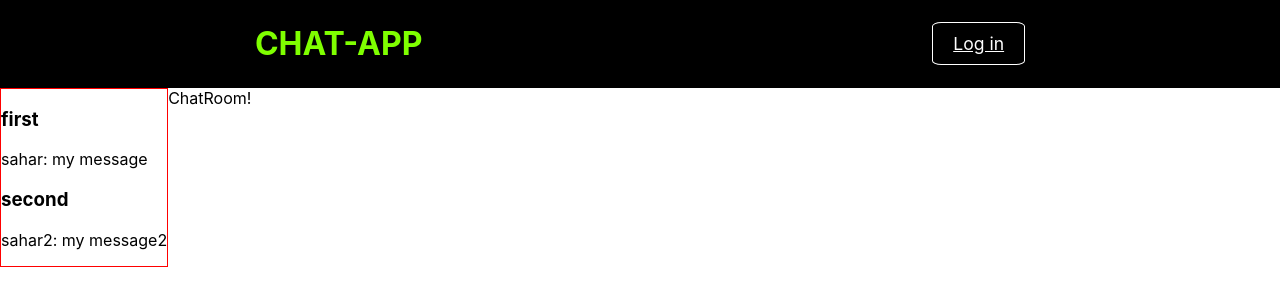
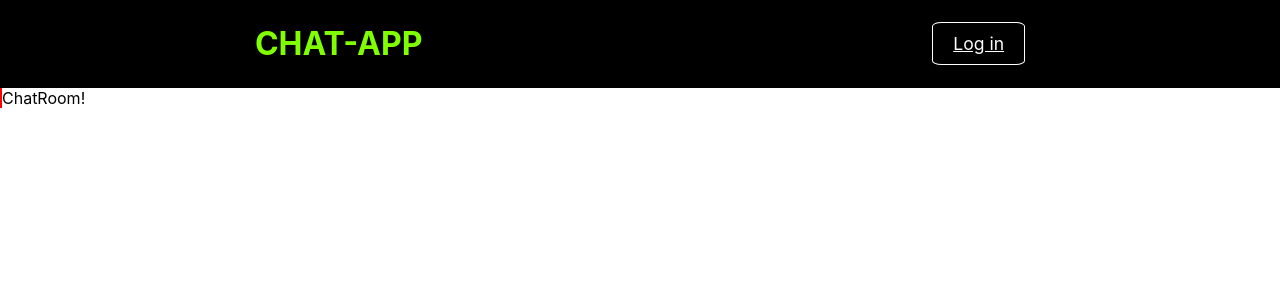
Before and after one commit to sahar227/Chat-app, a React (Create React App) app in the folder src/client/: page / in a window 1280 px wide. Shown: the top 306 px of the page. Built offline with nearby package versions, Linux system fonts and the light colour scheme.

Commit message:
Retrieve chatrooms for user from server

```diff
--- a/src/client/src/App.js
+++ b/src/client/src/App.js
@@ -1,57 +1,52 @@
-import React, { useEffect, useState } from 'react'
-import Header from './components/Header/Header';
+import React, { useEffect, useState, useMemo } from "react";
+import Header from "./components/Header/Header";
 import socketIOClient from "socket.io-client";
-import {URL} from './configs';
-import ChatList from './components/ChatList/ChatList';
-import ChatRoom from './components/ChatRoom/ChatRoom';
+import { URL } from "./configs";
+import api from "./apis/api";
+import ChatList from "./components/ChatList/ChatList";
+import ChatRoom from "./components/ChatRoom/ChatRoom";
 
-
-const chats = [
-    {
-        id: 1,
-        roomName: 'first',
-        lastMessage: {
-            author: 'sahar',
-            content: 'my message'
-        }
-    },
-    {
-        id: 2,
-        roomName: 'second',
-        lastMessage: {
-            author: 'sahar2',
-            content: 'my message2'
-        }
-    }
-];
 export default function App() {
   const [token, setToken] = useState(null);
+  const [chats, setChats] = useState([]);
 
+  const getChats = useMemo(
+    () => () => {
+      api
+        .get("/chatroom")
+        .then((res) => setChats(res.data))
+        .catch(console.log);
+    },
+    []
+  );
   useEffect(() => {
-        if(!token)
-            return;
+    if (!token) return;
     const socket = socketIOClient(URL);
-        socket.on('requestAuth', () => {
-            socket.emit('authenticate', token);
+    socket.on("requestAuth", () => {
+      socket.emit("authenticate", token);
     });
-        socket.on('authFailed', () => {
-            console.log('auth failed');
+    socket.on("authFailed", () => {
+      console.log("auth failed");
     });
-        socket.on('authSuccess', () => {
-            console.log('auth success');
+    socket.on("authSuccess", () => {
+      console.log("auth success");
     });
 
     // clean up when done
     return () => socket.disconnect();
   }, [token]);
+
+  useEffect(() => {
+    if (!token) return;
+    getChats();
+  }, [token, getChats]);
   return (
     <div>
-            <Header token={token} setToken={setToken}/>
-            <div style={{display:"flex"}}>
-                <ChatList availableChats={chats}/>
-                <ChatRoom/>
+      <Header token={token} setToken={setToken} />
+      <div style={{ display: "flex" }}>
+        <ChatList availableChats={chats} />
+        <ChatRoom />
       </div>
     </div>
-
-    )
+  );
 }
--- a/src/client/src/components/ChatList/ChatItem.js
+++ b/src/client/src/components/ChatList/ChatItem.js
@@ -1,10 +1,14 @@
-import React from 'react'
+import React from "react";
 
-export default function ChatItem({data}) {
-    return (
-        <div>
-            <h3>{data.roomName}</h3>
-            <p>{data.lastMessage.author}: {data.lastMessage.content}</p>
-        </div>
-    )
+export default function ChatItem({ data }) {
+  return (
+    <div>
+      <h3>{data.roomName}</h3>
+      {data.lastMessage && (
+        <p>
+          {data.lastMessage.author}: {data.lastMessage.content}
+        </p>
+      )}
+    </div>
+  );
 }
--- a/src/client/src/components/ChatList/ChatList.js
+++ b/src/client/src/components/ChatList/ChatList.js
@@ -1,10 +1,12 @@
-import React from 'react'
-import ChatItem from './ChatItem';
+import React from "react";
+import ChatItem from "./ChatItem";
 
-export default function ChatList({availableChats}) {
-    return (
-        <div style={{border: "1px solid red"}}>
-            {availableChats.map(chat => <ChatItem key={chat.id} data={chat} />)}
-        </div>
-    );
+export default function ChatList({ availableChats }) {
+  return (
+    <div style={{ border: "1px solid red" }}>
+      {availableChats.map((chat) => (
+        <ChatItem key={chat._id} data={chat} />
+      ))}
+    </div>
+  );
 }
```
Lines whose indentation alone changed are shown as unchanged.
